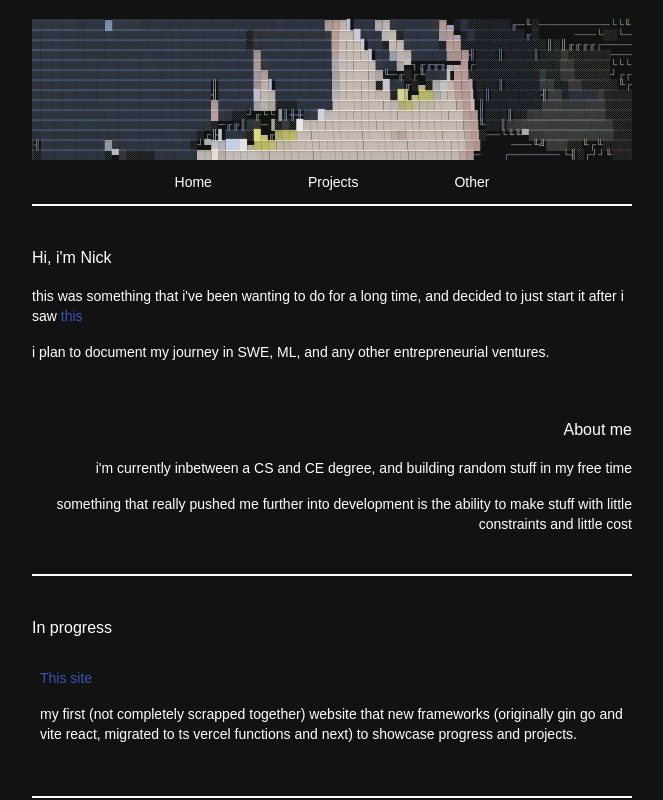
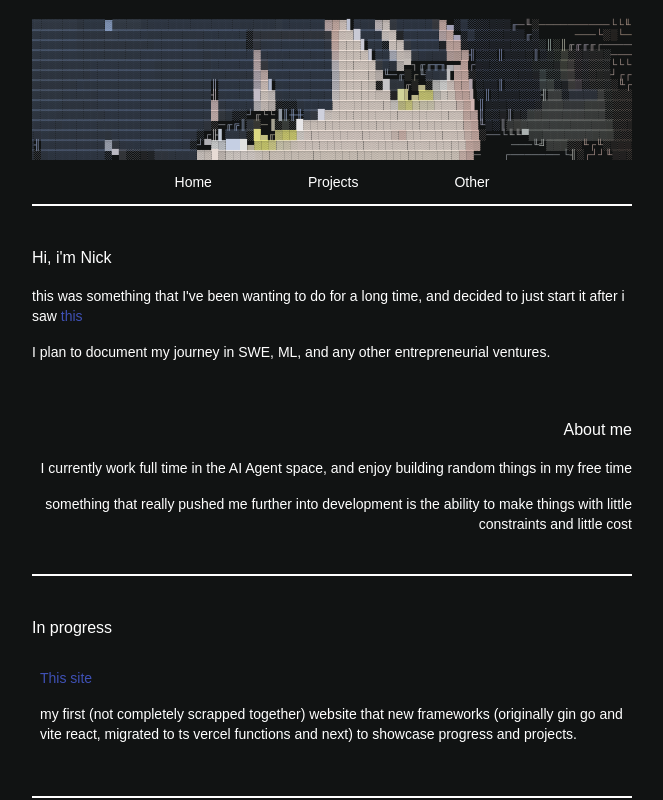
Before and after one commit to nichstoneking/daikn-personal, a Next.js app: page / in a window 1280 px wide. Shown: the top 800 px of the page, without its empty margins (308-971 px from the left). Built offline with nearby package versions, Linux system fonts and the light colour scheme; a web font is replaced by a local one.

Commit message:
fix: updated employment

```diff
--- a/app/page.tsx
+++ b/app/page.tsx
@@ -69,7 +69,7 @@ export default function Home() {
             label: "IDE/Development Configs",
             target: "",
             href: "",
-      info: "previously on nvim, my wagey job had me move back to typical ide's so now im on cursor or intellij w vim binds",
+            info: "Zed + Ghostty + CC/Cursor Agent CLI",
         },
     ];
 
@@ -78,8 +78,8 @@ export default function Home() {
             <Navbar items={navItems} />
             <p className="mt-8 font-monaspice text-start">Hi, i&apos;m Nick</p>
             <p className="mt-4 font-monaspice text-sm text-start">
-        this was something that i&apos;ve been wanting to do for a long time,
-        and decided to just start it after i saw{" "}
+                this was something that I&apos;ve been wanting to do for a long
+                time, and decided to just start it after i saw{" "}
                 <a
                     className="text-[#3F51B5] hover:underline"
                     target="_blank"
@@ -89,17 +89,17 @@ export default function Home() {
                 </a>
             </p>
             <p className="mt-4 font-monaspice text-sm text-start">
-        i plan to document my journey in SWE, ML, and any other entrepreneurial
-        ventures.
+                I plan to document my journey in SWE, ML, and any other
+                entrepreneurial ventures.
             </p>
             <p className="mt-14 font-monaspice text-end">About me</p>
             <p className="mt-4 font-monaspice text-sm text-end">
-        i&apos;m currently inbetween a CS and CE degree, and building random
-        stuff in my free time
+                I currently work full time in the AI Agent space, and enjoy
+                building random things in my free time
             </p>
             <p className="mt-4 font-monaspice text-sm text-end">
-        something that really pushed me further into development is the ability
-        to make stuff with little constraints and little cost
+                something that really pushed me further into development is the
+                ability to make things with little constraints and little cost
             </p>
             <hr
                 ref={navItems[1].ref}
```
Lines whose indentation alone changed are shown as unchanged.
